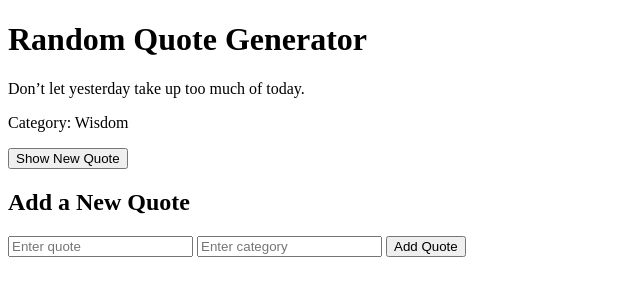
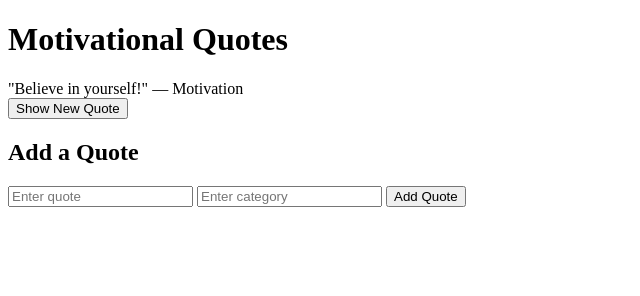
Before and after one commit to Akindoyin-Olusola/alx_fe_javascript, a plain HTML site: page index.html in a window 1280 px wide. Both pictures are taken after typing "Sample", "Sample" into the empty fields and a click on the button "Add Quote". Shown: the whole page, without its empty margins (0-640 px from the left). Drawn offline with Linux system fonts and the light colour scheme.

Commit message:
Fix: add required files and functions for ALX checker

```diff
--- a/index.html
+++ b/index.html
@@ -3,18 +3,18 @@
 <head>
   <meta charset="UTF-8">
   <meta name="viewport" content="width=device-width, initial-scale=1.0">
-  <title>DOM Manipulation Project</title>
+  <title>Motivational Quotes</title>
 </head>
 <body>
-  <h1>Random Quote Generator</h1>
-  <p id="quote"></p>
-  <p id="category"></p>
-  <button id="new-quote">Show New Quote</button>
+  <h1>Motivational Quotes</h1>
+  <div id="quote-display"></div>
 
-  <h2>Add a New Quote</h2>
-  <input type="text" id="quote-input" placeholder="Enter quote">
-  <input type="text" id="category-input" placeholder="Enter category">
-  <button id="add-quote">Add Quote</button>
+  <button id="new-quote-btn">Show New Quote</button>
+
+  <h2>Add a Quote</h2>
+  <input type="text" id="quote-text" placeholder="Enter quote">
+  <input type="text" id="quote-category" placeholder="Enter category">
+  <button id="add-quote-btn">Add Quote</button>
 
   <script src="script.js"></script>
 </body>
--- a/script.js
+++ b/script.js
@@ -1,34 +1,34 @@
-// Array of quotes with text and category
+// Quotes array with text and category properties
 const quotes = [
-  { text: "The best way to get started is to quit talking and begin doing.", category: "Motivation" },
-  { text: "Don’t let yesterday take up too much of today.", category: "Wisdom" },
-  { text: "It’s not whether you get knocked down, it’s whether you get up.", category: "Resilience" }
+  { text: "Believe in yourself!", category: "Motivation" },
+  { text: "Keep pushing forward.", category: "Inspiration" },
+  { text: "Success comes with effort.", category: "Hard Work" }
 ];
 
 // Function to display a random quote
 function displayRandomQuote() {
   const randomIndex = Math.floor(Math.random() * quotes.length);
-  const quote = quotes[randomIndex];
-  document.getElementById("quote").textContent = quote.text;
-  document.getElementById("category").textContent = `Category: ${quote.category}`;
+  const randomQuote = quotes[randomIndex];
+  document.getElementById("quote-display").textContent =
+    `"${randomQuote.text}" — ${randomQuote.category}`;
 }
 
 // Function to add a new quote
 function addQuote() {
-  const quoteInput = document.getElementById("quote-input").value.trim();
-  const categoryInput = document.getElementById("category-input").value.trim();
+  const textInput = document.getElementById("quote-text").value;
+  const categoryInput = document.getElementById("quote-category").value;
 
-  if (quoteInput !== "" && categoryInput !== "") {
-    quotes.push({ text: quoteInput, category: categoryInput });
-    document.getElementById("quote-input").value = "";
-    document.getElementById("category-input").value = "";
-    alert("Quote added successfully!");
+  if (textInput && categoryInput) {
+    quotes.push({ text: textInput, category: categoryInput });
+    document.getElementById("quote-text").value = "";
+    document.getElementById("quote-category").value = "";
+    displayRandomQuote(); // update DOM with new quote
   }
 }
 
 // Event listeners
-document.getElementById("new-quote").addEventListener("click", displayRandomQuote);
-document.getElementById("add-quote").addEventListener("click", addQuote);
+document.getElementById("new-quote-btn").addEventListener("click", displayRandomQuote);
+document.getElementById("add-quote-btn").addEventListener("click", addQuote);
 
-// Display one quote when page loads
+// Display one random quote at startup
 displayRandomQuote();
```
